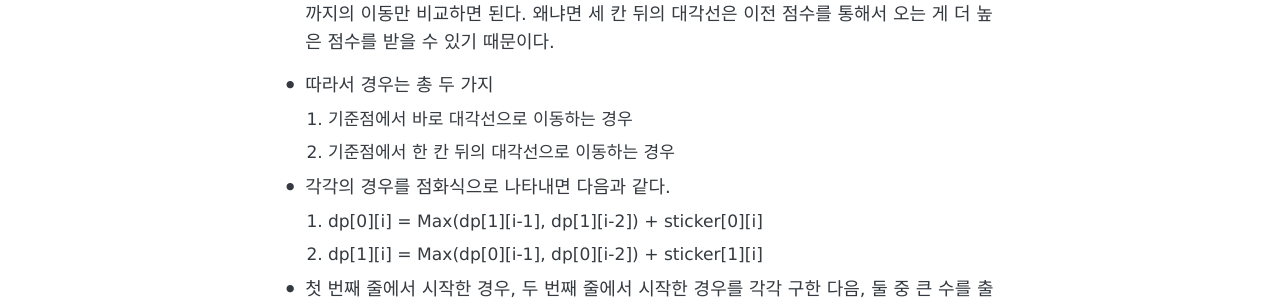
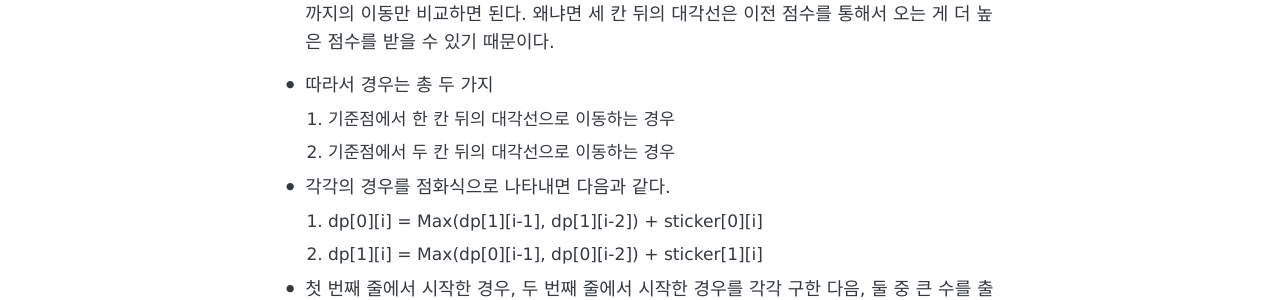
Before and after one commit to Seonghui/Seonghui.github.io, a Jekyll site: the page built from _posts/2018-10-26-bj-9465.md, in a window 1280 px wide. Shown: the part 534-834 px from the top of the page. Built offline with Jekyll 4.4.1, drawn with Linux system fonts in a browser that asks for light colours.

Commit message:
Fix typo

```diff
--- a/_posts/2018-10-26-bj-9465.md
+++ b/_posts/2018-10-26-bj-9465.md
@@ -12,8 +12,8 @@ tags: [boj, java, dp]
 * 하지만 문제는 두 칸, 세 칸 뒤의 대각선으로도 이동을 할 수 있다는 건데, 결론적으로는 두 칸까지의 이동만 비교하면 된다. 왜냐면 세 칸 뒤의 대각선은 이전 점수를 통해서 오는 게 더 높은 점수를 받을 수 있기 때문이다.
 
 * 따라서 경우는 총 두 가지
-  1. 기준점에서 바로 대각선으로 이동하는 경우
-  2. 기준점에서 한 칸 뒤의 대각선으로 이동하는 경우
+  1. 기준점에서 한 칸 뒤의 대각선으로 이동하는 경우
+  2. 기준점에서 두 칸 뒤의 대각선으로 이동하는 경우
 
 * 각각의 경우를 점화식으로 나타내면 다음과 같다.
   1. dp[0][i] = Max(dp[1][i-1], dp[1][i-2]) + sticker[0][i]
```
